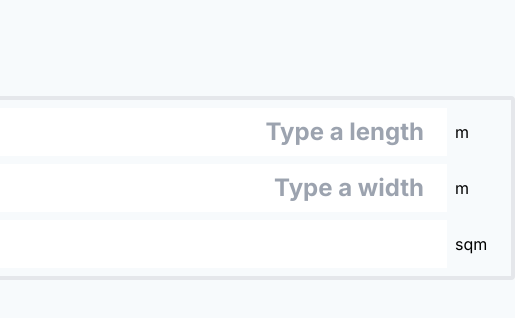
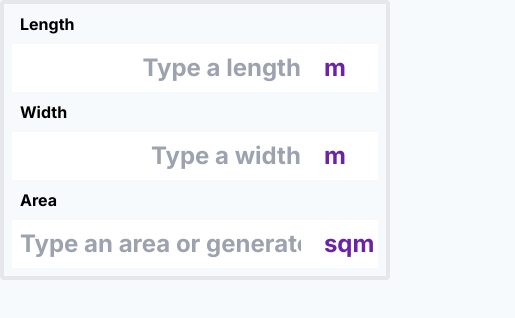
Before and after one commit to marketpanda/materyales, a Next.js app: page / in a window 390 px wide. Shown: the top 318 px of the page, 515 px wide, since content can reach past the window. Built offline with nearby package versions, Linux system fonts and the light colour scheme.

Commit message:
basic calculation and responsiveness

```diff
--- a/src/app/page.tsx
+++ b/src/app/page.tsx
@@ -7,13 +7,15 @@ export default function Home() {
   const [width, setWidth] = useState<number |null>(null)
   const [length, setLength] = useState<number |null>(null)
 
-  const [area, setArea] = useState<number |null>(null)
+  const [area, setArea] = useState<number | null | string>(null)
 
 
   const displayArea = () => {
      if (typeof width === 'number' && typeof length === 'number') {
       const area2: number = width * length;
-      setArea(area2);
+
+      const cleanDecimals: string = area2.toFixed(2)
+      setArea(cleanDecimals);
     }
   }
 
@@ -25,66 +27,106 @@ export default function Home() {
     }
   }, [width, length])
 
+  useEffect(() => {
+    console.log(area)
+    return () => {
+
+    }
+  }, [area])
+
   const handleLengthChange = (e:any) => {
     setLength(parseFloat(e?.target.value))
+  }
 
-  }
   const handleWidthChange = (e:any) => {
     setWidth(parseFloat(e?.target.value))
+  }
 
+  const handleDirectArea = () => {
+    setWidth(null)
+    setLength(null)
+    setArea(null)
+  }
+
+  const handleAreaChange = (e:any) => {
+    setArea(parseFloat(e.target.value))
   }
 
 
   return (
-    <main className="flex min-h-screen flex-col items-center justify-between p-24">
-      <div className="w-[640px] border-4 rounded ">
+    <main className="flex min-h-screen flex-col items-center justify-between">
+      <div className="w-full sm:w-[640px] border-4 rounded p-2 flex flex-col">
 
-        <form className="flex flex-col gap-2 p-2">
-          <div className="flex gap-2 items-center">
-            <div className="w-12 text-right">
+        <form className="flex flex-col gap-2">
+          <div className="flex flex-col sm:flex-row gap-2 items-center">
+            <div className="w-full sm:w-20 px-2 text-left sm:text-right font-bold">
               Length
             </div>
+            <div className="flex w-full items-center bg-white">
               <input
                 value={!length ? '' : length}
                 onChange={handleLengthChange}
                 placeholder="Type a length"
                 type="number"
                 name="length"
-              className="p-2 flex-grow outline-none font-bold text-purple-800 text-2xl text-right" />
-            <div className="w-12 text-left">
+                className="p-2 w-full outline-none font-bold text-purple-800 text-2xl text-right" />
+              <div className="w-16 text-left text-2xl font-bold text-purple-800">
                 m
               </div>
             </div>
-          <div className="flex gap-2 items-center">
-            <div className="w-12 text-right">
+          </div>
+          <div className="flex flex-col sm:flex-row gap-2 items-center">
+            <div className="w-full sm:w-20 px-2 text-left sm:text-right font-bold">
               Width
             </div>
+            <div className="flex w-full items-center bg-white">
               <input
                 value={!width ? '' : width}
                 onChange={handleWidthChange}
                 placeholder="Type a width"
                 type="number"
                 name="length"
-              className="p-2 flex-grow outline-none font-bold text-purple-800 text-2xl text-right" />
-            <div className="w-12 text-left">
+                className="p-2 w-full outline-none font-bold text-purple-800 text-2xl text-right" />
+              <div className="w-16 text-left text-2xl font-bold text-purple-800">
                 m
               </div>
             </div>
-          <div className="flex gap-2 items-center">
-            <div className="w-12 text-right">
+          </div>
+          <div className="flex flex-col sm:flex-row gap-2 items-center">
+            <div className="w-full sm:w-20 px-2 text-left sm:text-right font-bold">
               Area
             </div>
+            <div className="flex w-full items-center bg-white">
               <input
-              value={area !== null ? area : ''}
-              type="number" name="length" className="p-2 flex-grow outline-none font-bold text-purple-800 text-2xl text-right" />
-              <div className="w-12 text-left">
+                value={!area ? '' : area}
+                onChange={handleAreaChange}
+                onClick={handleDirectArea}
+                placeholder="Type an area or generate"
+                type="number"
+                name="length"
+                className="p-2 w-full outline-none font-bold text-purple-800 text-2xl text-right" />
+              <div className="w-16 text-left text-2xl font-bold text-purple-800">
                 sqm
               </div>
             </div>
+          </div>
+        </form>
+        {/* <div className="mt-2 flex flex-col w-full">
+
+          <div className="w-full flex justify-between">
+            <span className="w-1/2">
+              tiles
+            </span>
+            <span className="w-1/2">
+              100pcs
+            </span>
+
+          </div>
+
+        </div> */}
+      </div>
 
 
-        </form>
-      </div>
     </main>
   );
 }
```
Lines whose indentation alone changed are shown as unchanged.
